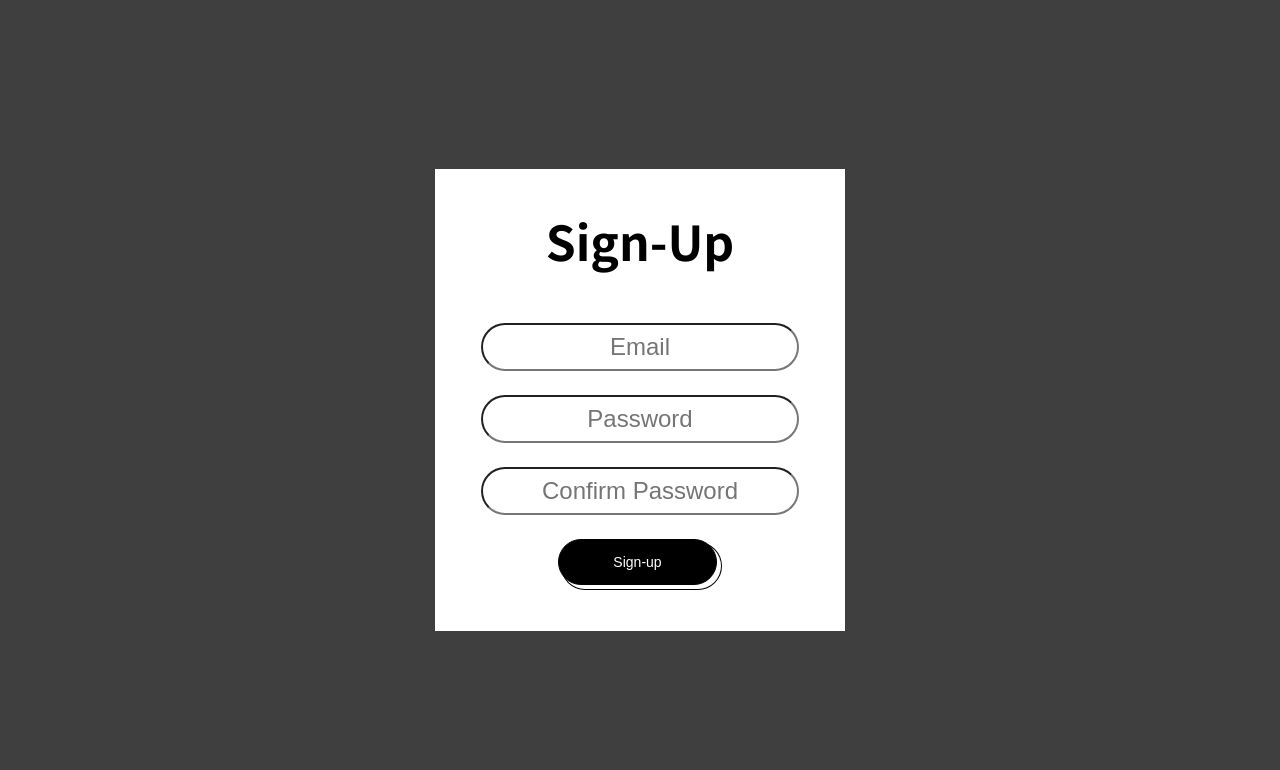
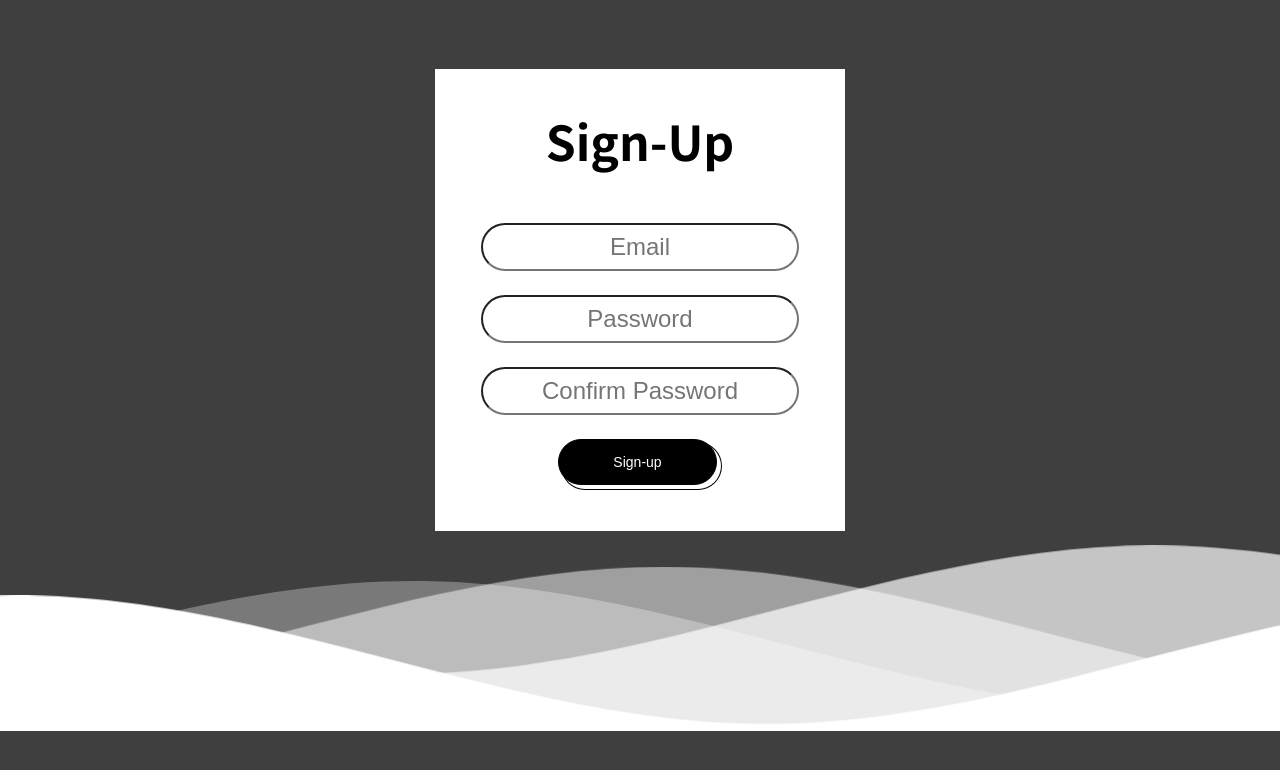
Before and after one commit to JohnOtilla09/ias-act-4, a React (Create React App) app: page / in a window 1280 px wide. Shown: the top 770 px of the page. Built offline with nearby package versions, Linux system fonts and the light colour scheme.

Commit message:
added animations

```diff
--- a/src/App.js
+++ b/src/App.js
@@ -1,10 +1,12 @@
 import styles from './App.module.css';
 import Login from './components/Login/Login';
+import Waves from './components/UI/Waves/Waves';
 
 function App() {
   return (
     <div className={styles.app}>
       <Login />
+      <Waves />
     </div>
   );
 }
--- /dev/null
+++ b/src/components/UI/Waves/Waves.js
@@ -0,0 +1,44 @@
+import styles from "./Waves.module.css"
+
+const Waves = () => {
+    return <>
+         <svg
+          className={styles.waves}
+          xmlns="http://www.w3.org/2000/svg"
+          xmlnsXlink="http://www.w3.org/1999/xlink"
+          viewBox="0 24 150 28"
+          preserveAspectRatio="none"
+          shape-rendering="auto"
+        >
+          <defs>
+            <path
+              id="gentle-wave"
+              d="M-160 44c30 0 58-18 88-18s 58 18 88 18 58-18 88-18 58 18 88 18 v44h-352z"
+            />
+          </defs>
+          <g className={styles.parallax}>
+            <use
+              xlinkHref="#gentle-wave"
+              x="48"
+              y="0"
+              fill="rgba(255,255,255,0.7"
+            />
+            <use
+              xlinkHref="#gentle-wave"
+              x="48"
+              y="3"
+              fill="rgba(255,255,255,0.5)"
+            />
+            <use
+              xlinkHref="#gentle-wave"
+              x="48"
+              y="5"
+              fill="rgba(255,255,255,0.3)"
+            />
+            <use xlinkHref="#gentle-wave" x="48" y="7" fill="#fff" />
+          </g>
+        </svg>
+    </>
+};
+
+export default Waves
--- /dev/null
+++ b/src/components/UI/Waves/Waves.module.css
@@ -0,0 +1,57 @@
+.waves {
+    position:relative;
+    width: 100%;
+    height:0vh;
+    min-height:200px;
+
+  }
+
+  .content {
+    position:relative;
+    height:20vh;
+    text-align:center;
+    background-color: white;
+  }
+
+  /* Animation */
+
+  .parallax > use {
+    animation: move-forever 25s cubic-bezier(.55,.5,.45,.5)     infinite;
+  }
+  .parallax > use:nth-child(1) {
+    animation-delay: -2s;
+    animation-duration: 7s;
+  }
+  .parallax > use:nth-child(2) {
+    animation-delay: -3s;
+    animation-duration: 10s;
+  }
+  .parallax > use:nth-child(3) {
+    animation-delay: -4s;
+    animation-duration: 13s;
+  }
+  .parallax > use:nth-child(4) {
+    animation-delay: -5s;
+    animation-duration: 20s;
+  }
+  @keyframes move-forever {
+    0% {
+     transform: translate3d(-90px,0,0);
+    }
+    100% {
+      transform: translate3d(85px,0,0);
+    }
+  }
+  /*Shrinking for mobile*/
+  @media (max-width: 768px) {
+    .waves {
+      height:40px;
+      min-height:40px;
+    }
+    .content {
+      height:30vh;
+    }
+    h1 {
+      font-size:24px;
+    }
+  }
```
Also changed, not shown: 1 other file (tests, documents, lock files or other folders).
